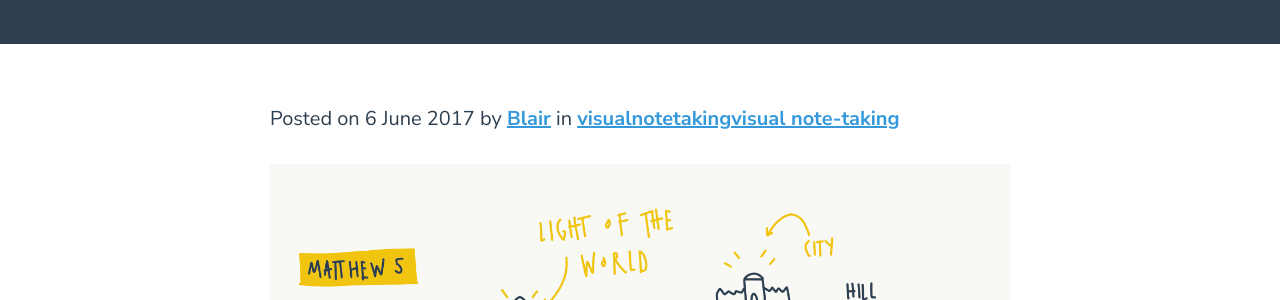
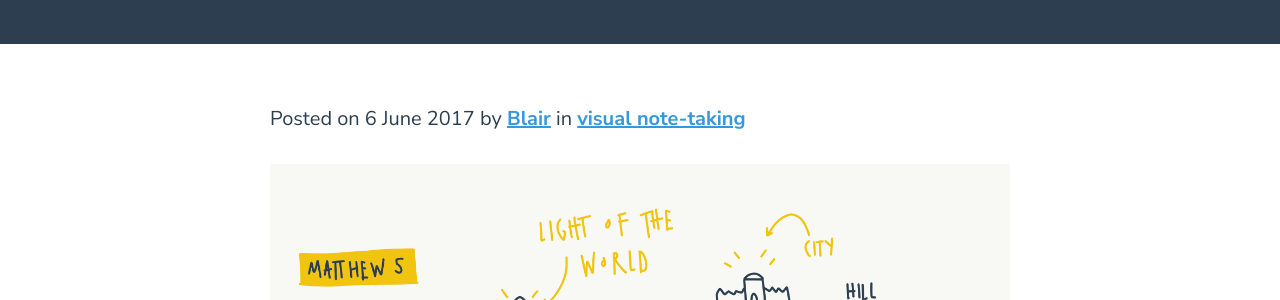
Before and after one commit to blairrorani/curious-workmanship, a Jekyll site: the page built from _posts/2017-06-06-matt-5-14-16.markdown, in a window 1280 px wide. Shown: the part 226-526 px from the top of the page. Built offline with Jekyll 4.4.1, drawn with Linux system fonts in a browser that asks for light colours; our own code applies the rules of GitHub Pages for plain Markdown files; part of the change alters nothing that is shown.

```diff
--- a/_posts/2017-06-06-matt-5-14-16.markdown
+++ b/_posts/2017-06-06-matt-5-14-16.markdown
@@ -3,7 +3,6 @@ title: Matt 5:14-16
 date: 2017-06-06 06:00:00 +10:00
 permalink: matt-5-14-to-16
 categories:
-- visualnotetaking
 - visual note-taking
 tags:
 - matthew
```
